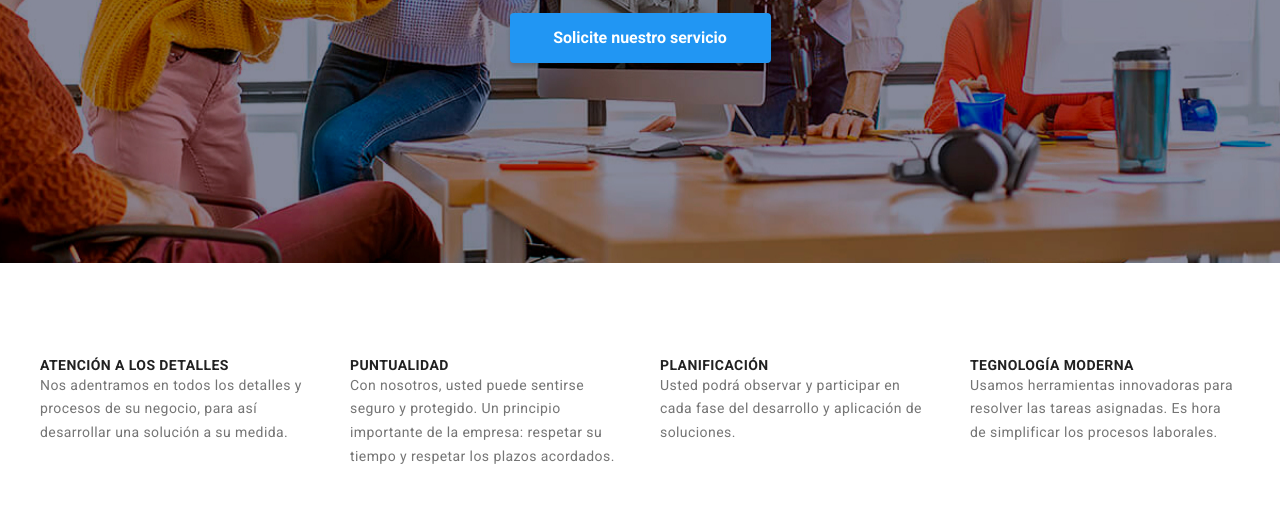
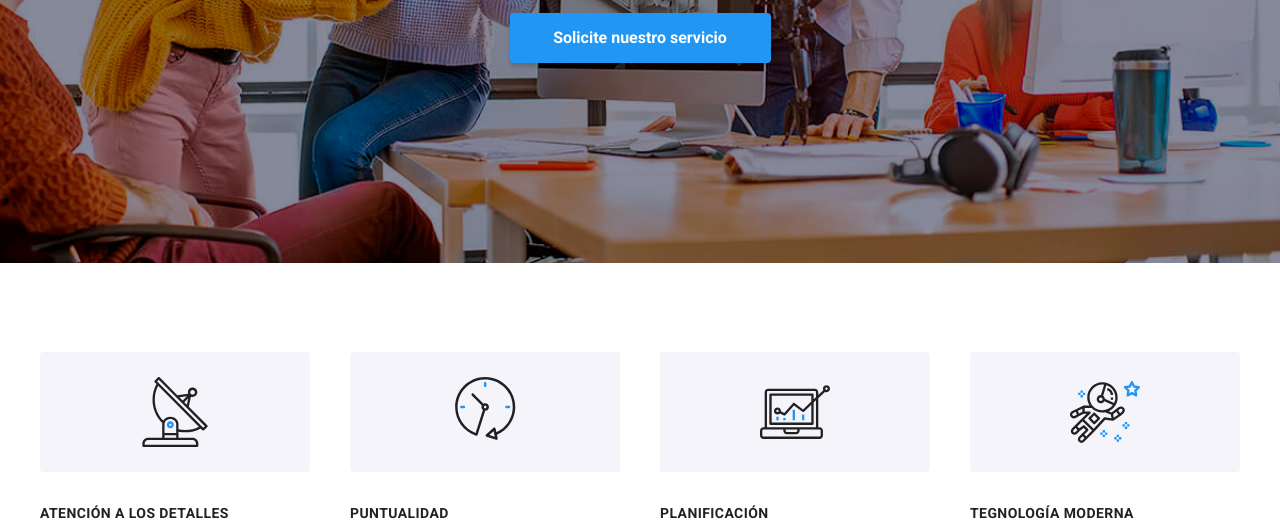
Before and after one commit to dsantam13/goit-markup-hw-04, a plain HTML site: page index.html in a window 1280 px wide. Shown: the part 418-947 px from the top of the page. Drawn offline with Linux system fonts and the light colour scheme.

Commit message:
icons descriptions

```diff
--- a/css/styles.css
+++ b/css/styles.css
@@ -181,7 +181,7 @@ nav {
     display: flex;
     align-items: flex-start;
     justify-content: space-between;
-    padding-top: 95px;
+    padding-top: 89px;
     padding-bottom: 94px;
 }
 
@@ -248,6 +248,19 @@ nav {
     justify-content: flex-start;
     height: 44px;
     gap: 10px;
+}
+
+.icon-antenna,
+.icon-clock,
+.icon-diagram,
+.icon-astronaut {
+    box-sizing: content-box;
+    width: 70px;
+    height: 70px;
+    padding: 25px 100px;
+    background-color: var(--background-filter);
+    border-radius: 4px;
+    margin-bottom: 30px;
 }
 
 .icon-mail {
@@ -394,6 +407,7 @@ nav {
     letter-spacing: 0.03em;
     text-transform: uppercase;
     color: var(--color-title);
+    margin-bottom: 10px;
 }
 
 .subtitle:hover {
--- a/index.html
+++ b/index.html
@@ -57,6 +57,9 @@
       <div class="container">
         <ul class="descriptions">
           <li>
+            <svg class="icon-antenna">
+              <use xlink:href="./images/icons.svg#icon-antena-1"></use>
+            </svg>
             <h3 class="subtitle">ATENCIÓN A LOS DETALLES</h3>
             <p class="text">
               Nos adentramos en todos los detalles y procesos de su negocio,
@@ -64,6 +67,9 @@
             </p>
           </li>
           <li>
+            <svg class="icon-clock">
+              <use xlink:href="./images/icons.svg#icon-reloj-1"></use>
+            </svg>
             <h3 class="subtitle">PUNTUALIDAD</h3>
             <p class="text">
               Con nosotros, usted puede sentirse seguro y protegido. Un
@@ -72,6 +78,9 @@
             </p>
           </li>
           <li>
+            <svg class="icon-diagram">
+              <use xlink:href="./images/icons.svg#icon-diagrama-1"></use>
+            </svg>
             <h3 class="subtitle">PLANIFICACIÓN</h3>
             <p class="text">
               Usted podrá observar y participar en cada fase del desarrollo y
@@ -79,6 +88,9 @@
             </p>
           </li>
           <li>
+            <svg class="icon-astronaut">
+              <use xlink:href="./images/icons.svg#icon-astronauta-1"></use>
+            </svg>
             <h3 class="subtitle">TEGNOLOGÍA MODERNA</h3>
             <p class="text">
               Usamos herramientas innovadoras para resolver las tareas
```
